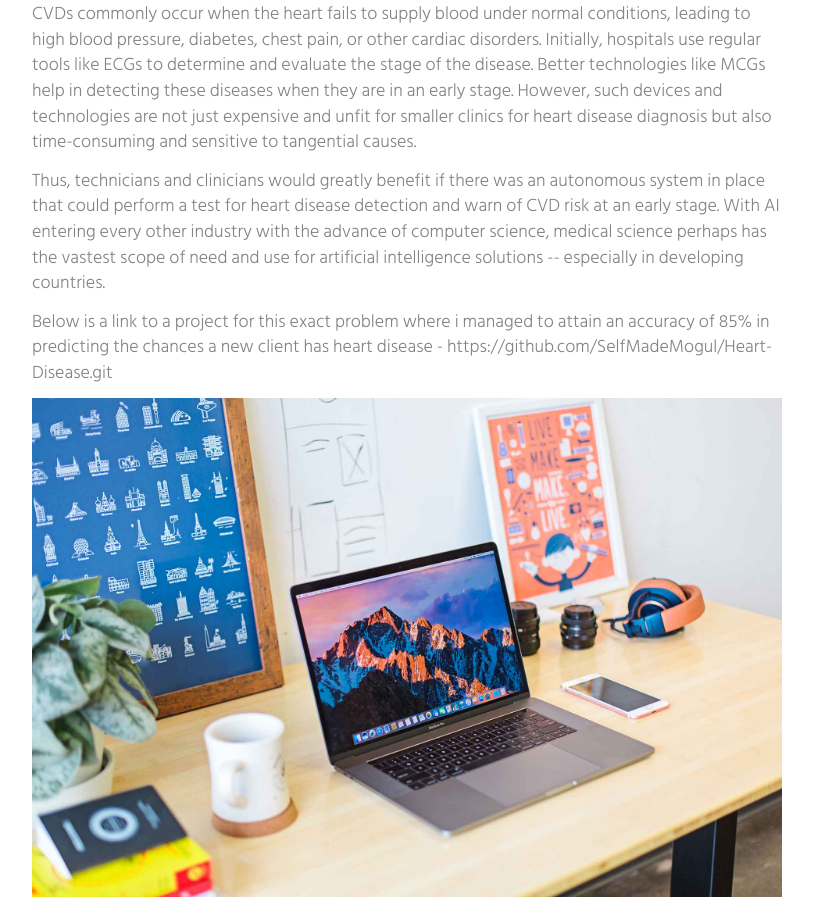
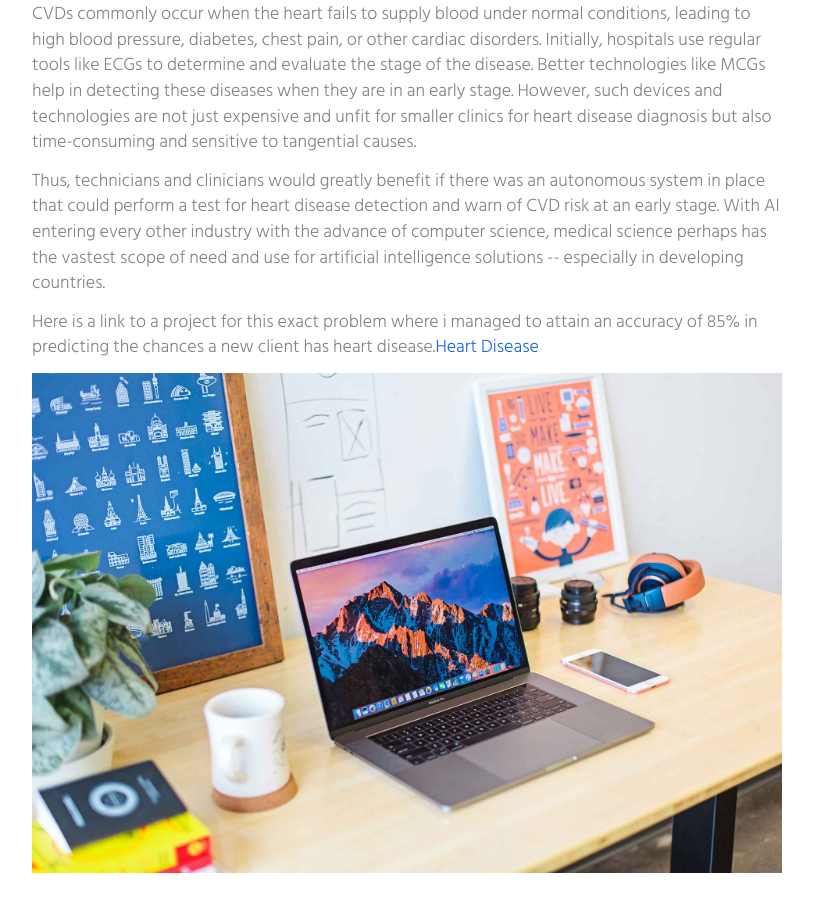
Before and after one commit to SelfMadeMogul/portfo, a Flask app: page /project.html in a window 1280 px wide. Shown: the part 452-1349 px from the top of the page, without its empty margins (233-1046 px from the left). Run offline with Flask 3, Linux system fonts and the light colour scheme; some libraries are stand-ins or nearby versions.

Commit message:
added a link to the heart disease project in github

```diff
--- a/templates/project.html
+++ b/templates/project.html
@@ -61,7 +61,7 @@
 
           <p>Thus, technicians and clinicians would greatly benefit if there was an autonomous system in place that could perform a test for heart disease detection and warn of CVD risk at an early stage. With AI entering every other industry with the advance of computer science, medical science perhaps has the vastest scope of need and use for artificial intelligence solutions -- especially in developing countries.</p>
 
-          <p>Below is a link to a project for this exact problem where i managed to attain an accuracy of 85% in predicting the chances a new client has heart disease - https://github.com/SelfMadeMogul/Heart-Disease.git</p>
+          <p>Here is a link to a project for this exact problem where i managed to attain an accuracy of 85% in predicting the chances a new client has heart disease.<a href="https://github.com/SelfMadeMogul/Heart-Disease.git">Heart Disease</a></p>
 
           <div class="section-container-spacer">
             <img src="./static/assets/images/img-06.jpg" alt="" class="img-responsive reveal-content" data-action="zoom">
```
